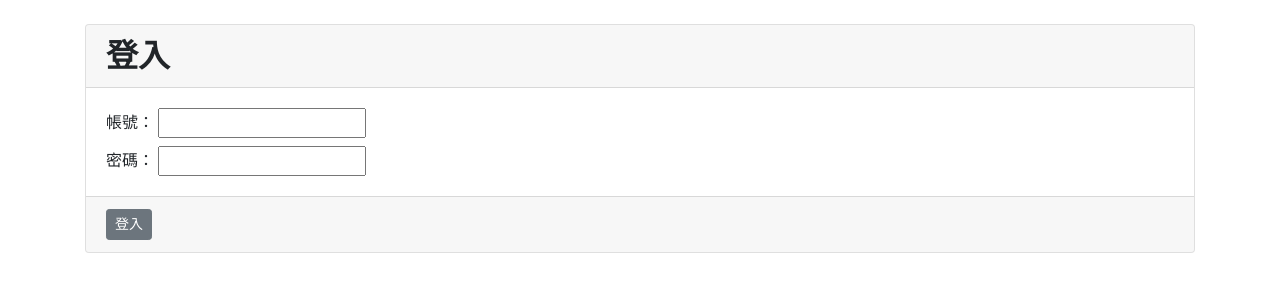
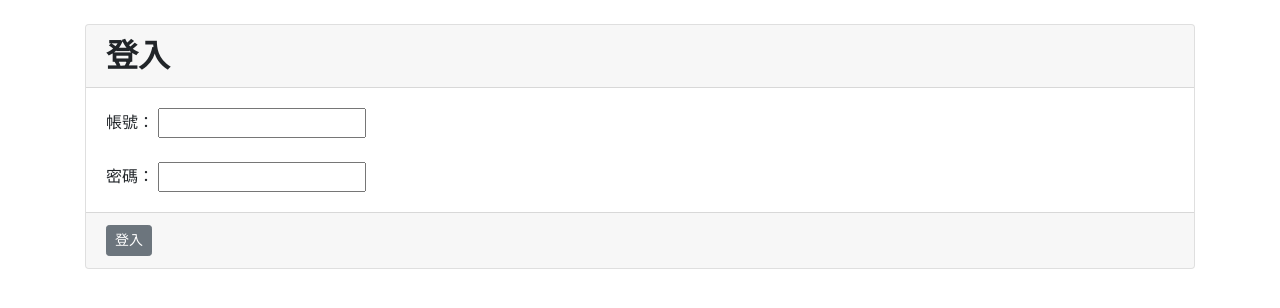
Before and after one commit to Kayxue/assistant, a Django app: template templates/registration/login.html in a window 1280 px wide. Shown: the part 56-364 px from the top of the page. Run offline with Django 3.2, Linux system fonts and the light colour scheme; the template is opened without the code that fills it, so the values that code supplies are empty, except form fields; form fields are guessed from the names that the template uses; some libraries are stand-ins or nearby versions.

Commit message:
2020-01-11 Manjaro Linux

```diff
--- a/templates/base.html
+++ b/templates/base.html
@@ -27,6 +27,9 @@
         <li class="nav-item"><a href="/journal/create/" class="btn btn-primary"><i class="far fa-edit"></i> 寫日誌</a></li>
         <li class="nav-item"><a href="{% url 'expense_list' %}" class="btn btn-primary"><i class="fas fa-clipboard-list"></i> 支出列表</a></li>
         <li class="nav-item"><a href="{% url 'expense_create' %}" class="btn btn-primary"><i class="fas fa-coins"></i> 新增消費</a></li>
+        {% if user.is_superuser %}
+          <li class="nav-item"><a href="/admin/" class="btn btn-primary"><i class="fas fa-cogs"></i> 查看資料庫</a></li>
+        {% endif %}
         <li class="nav-item"><a href="/userinfo/" class="btn btn-primary"><i class="fas fa-address-card"></i> {{ user.username }}</a></li>
         <li class="nav-item"><a type="button" class="nav-link btn btn-sm btn-danger" data-toggle="modal" data-target="#exampleModal"><i class="fas fa-sign-out-alt"></i> 登出</a></li>
         <div class="modal fade" id="exampleModal" tabindex="-1" role="dialog" aria-labelledby="exampleModalLabel" aria-hidden="true">
--- a/templates/registration/login.html
+++ b/templates/registration/login.html
@@ -11,11 +11,11 @@
   <form action="" method="post">
     {% csrf_token %}
     <div class="card-body">
-      <div class="mb-2">
+      <div class="mb-4">
         <td>帳號：</td>
         <td>{{ form.username }}</td>
       </div>
-      <div class="mt-2">
+      <div class="mt-4">
         <td>密碼：</td>
         <td>{{ form.password }}</td>
       </div>
```
Also changed, not shown: db.sqlite3.
